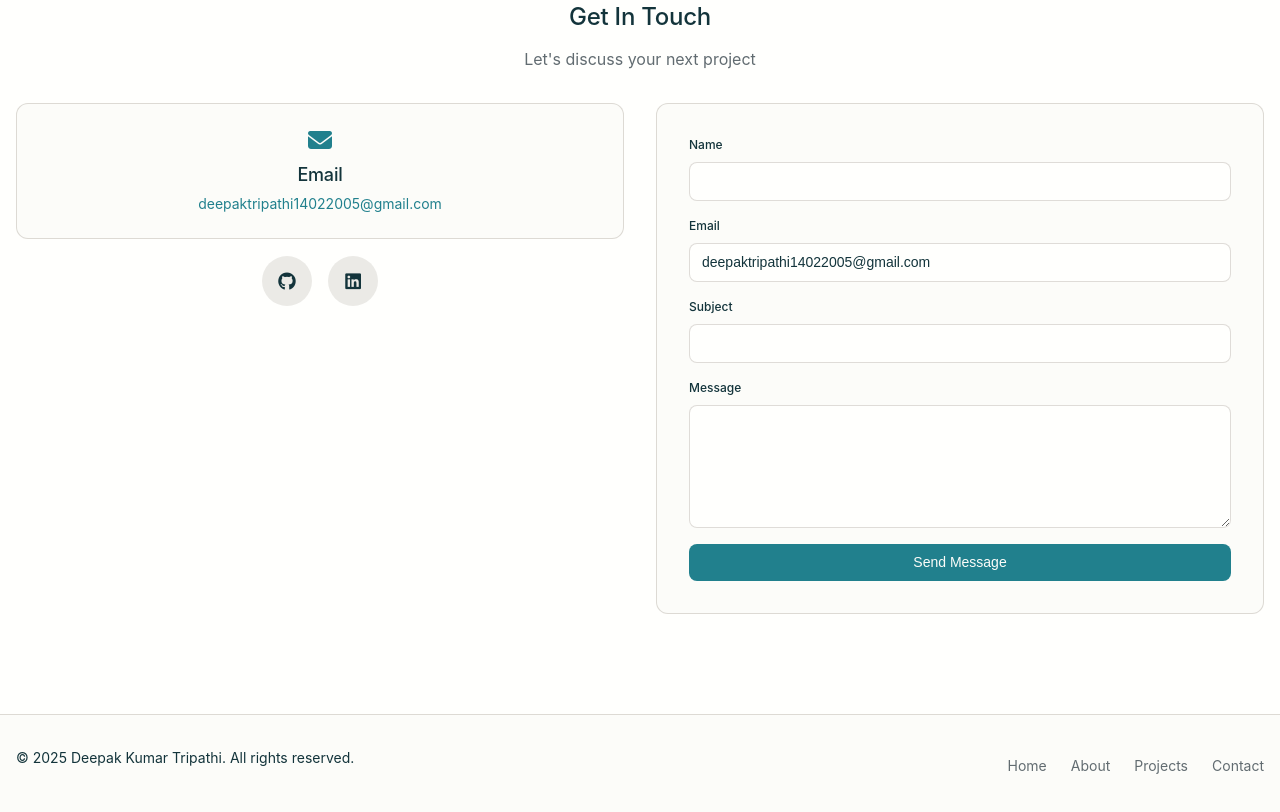
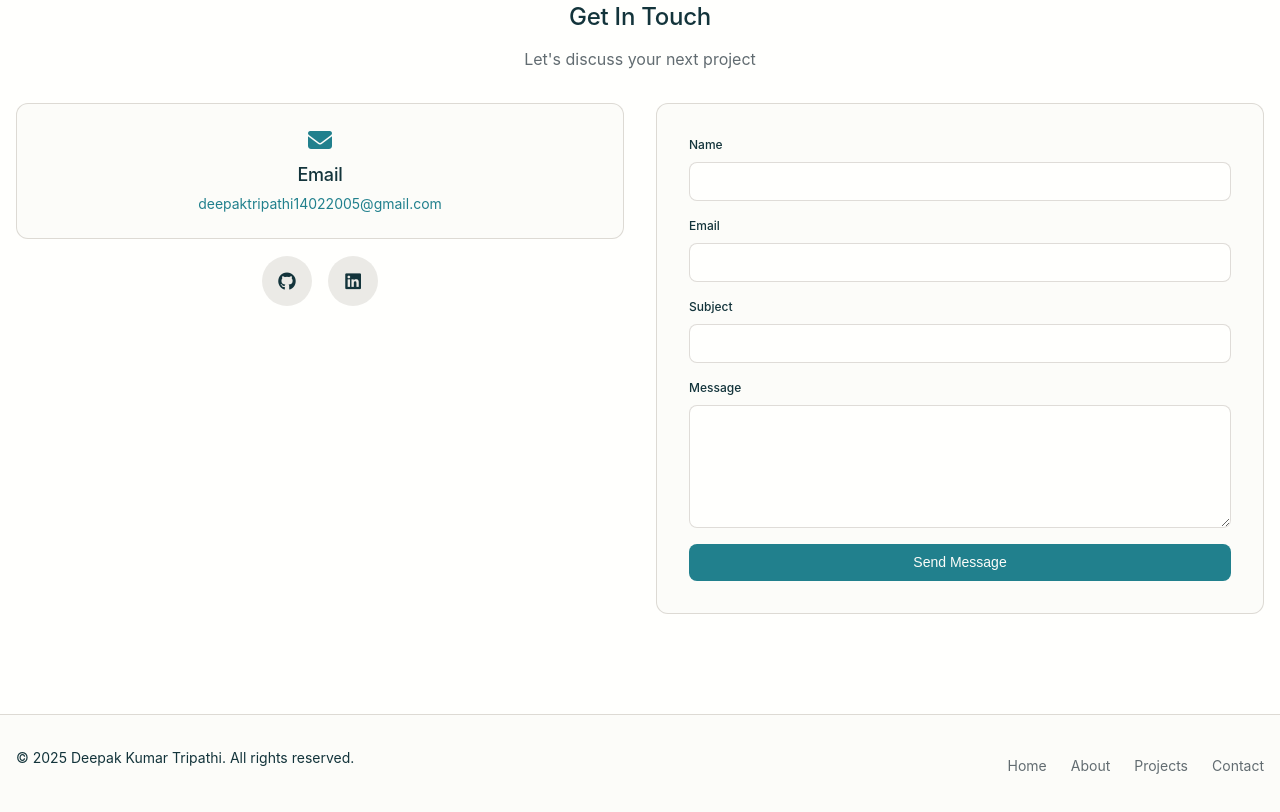
Before and after one commit to deepakkumartripathi119/Personal-Portfolio, a plain HTML site: page index.html in a window 1280 px wide. Shown: the part 6586-7398 px from the top of the page. Drawn offline with Linux system fonts and the light colour scheme; a web font is replaced by a local one.

Commit message:
email fix

```diff
--- a/index.html
+++ b/index.html
@@ -521,8 +521,6 @@
                   id="email"
                   name="email"
                   class="form-control"
-                  value="deepaktripathi14022005@gmail.com"
-                  readonly
                   required
                 />
               </div>
```
